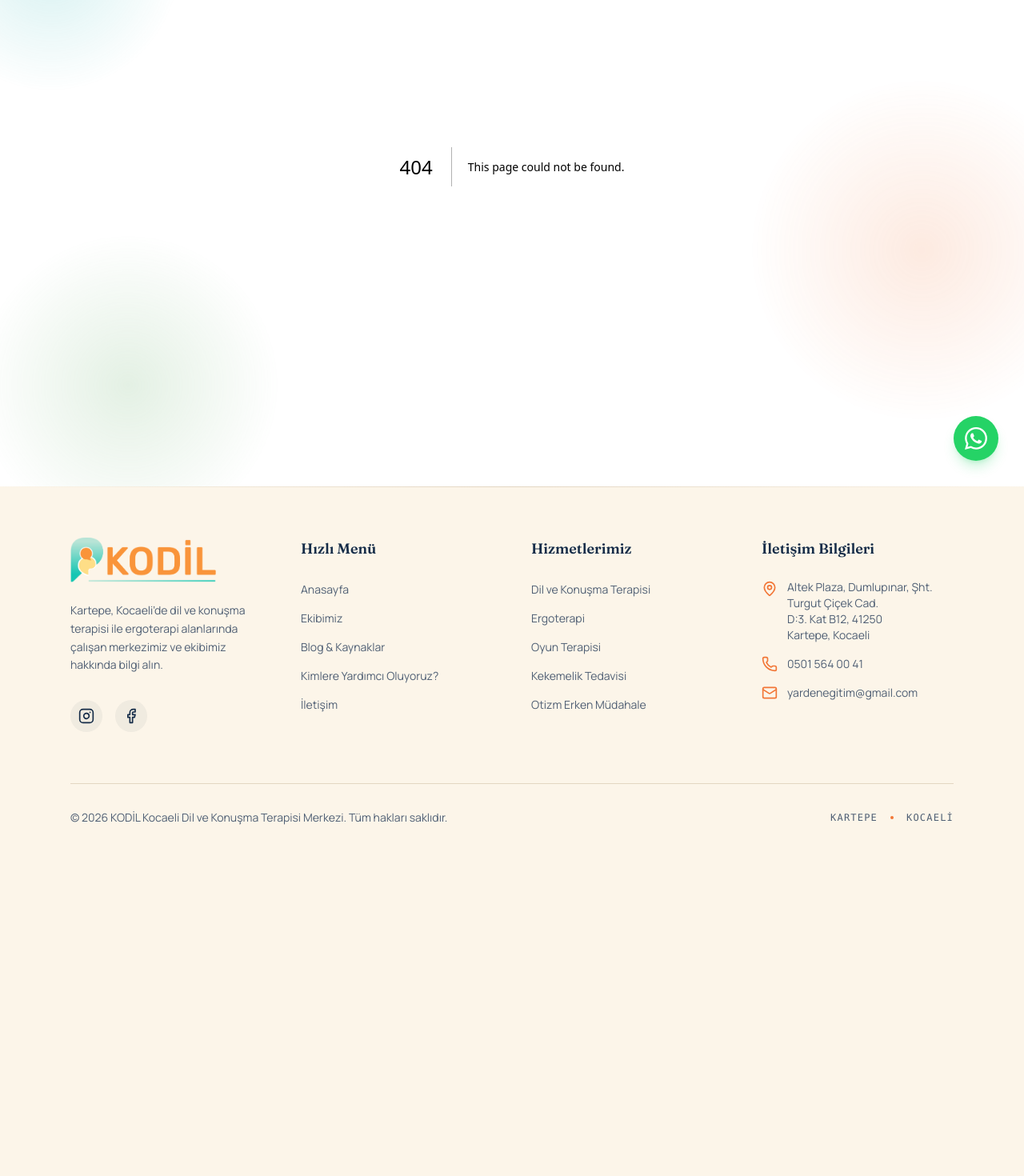
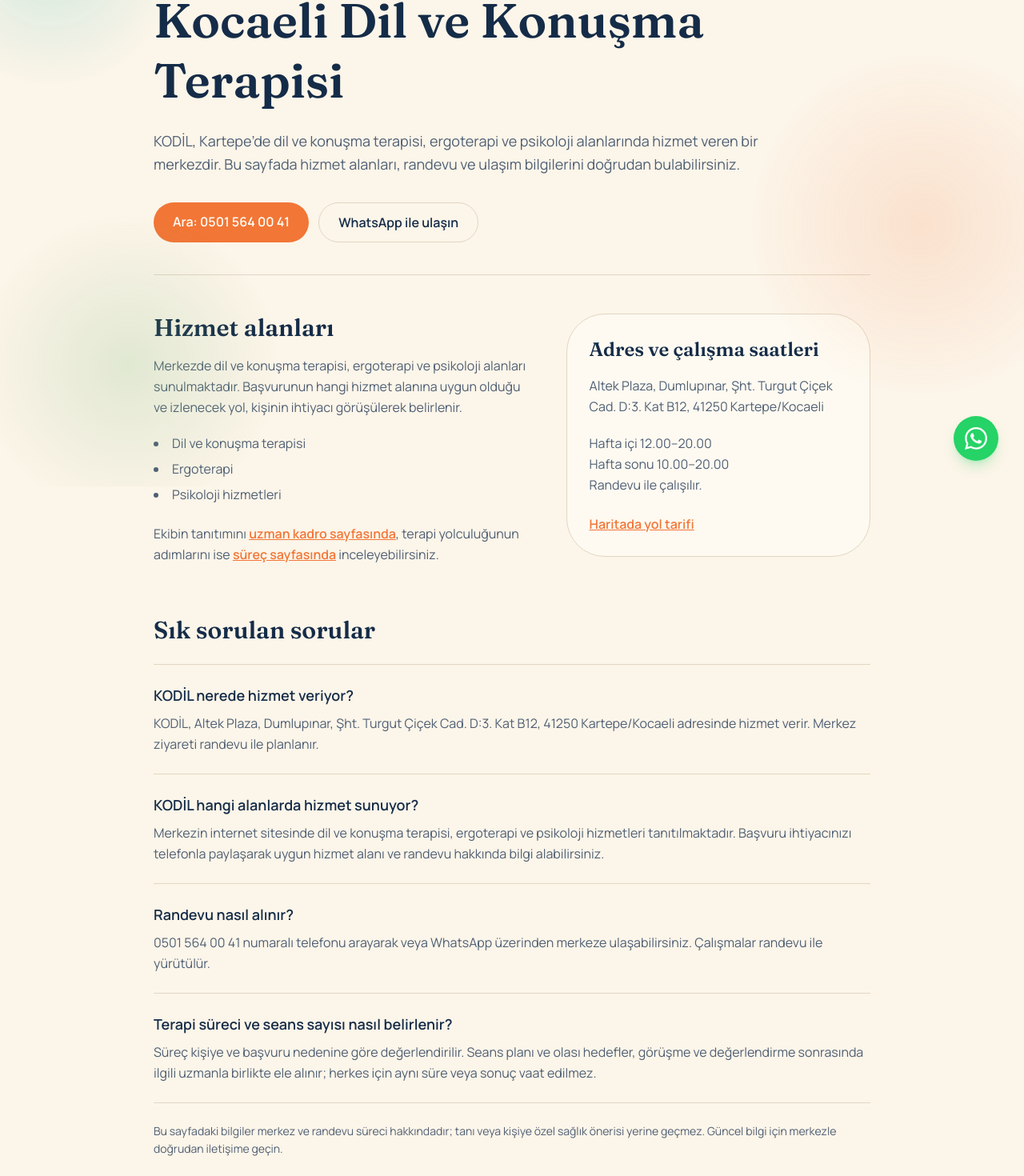
Before and after one commit to Rwin74/kodil, a Next.js app: page /kocaeli-dil-ve-konusma-terapisi in a window 1280 px wide. Before the commit this address had no page. Shown: the part 192-1662 px from the top of the page at 80% size. Before the commit the page ends 1288 px from the top, so only its background shows below. Built offline with nearby package versions, Linux system fonts and the light colour scheme.

Commit message:
Add AI-readable local service content

```diff
--- /dev/null
+++ b/app/kocaeli-dil-ve-konusma-terapisi/page.tsx
@@ -0,0 +1,117 @@
+import type { Metadata } from 'next'
+import Link from 'next/link'
+
+const address = 'Altek Plaza, Dumlupınar, Şht. Turgut Çiçek Cad. D:3. Kat B12, 41250 Kartepe/Kocaeli'
+
+export const metadata: Metadata = {
+  title: 'Kocaeli Dil ve Konuşma Terapisi | Kartepe',
+  description:
+    'KODİL’in Kartepe, Kocaeli’deki dil ve konuşma terapisi, ergoterapi ekibi, randevu süreci, çalışma saatleri ve açık adres bilgileri.',
+  alternates: { canonical: '/kocaeli-dil-ve-konusma-terapisi' },
+  openGraph: {
+    title: 'Kocaeli Dil ve Konuşma Terapisi | Kartepe - KODİL',
+    description: 'Kartepe’de KODİL’in hizmet alanları, randevu süreci ve iletişim bilgileri.',
+    url: 'https://kocaelidilvekonusma.com/kocaeli-dil-ve-konusma-terapisi',
+    type: 'article',
+  },
+}
+
+const faqs = [
+  {
+    question: 'KODİL nerede hizmet veriyor?',
+    answer: `KODİL, Altek Plaza, Dumlupınar, Şht. Turgut Çiçek Cad. D:3. Kat B12, 41250 Kartepe/Kocaeli adresinde hizmet verir. Merkez ziyareti randevu ile planlanır.`,
+  },
+  {
+    question: 'KODİL hangi alanlarda hizmet sunuyor?',
+    answer:
+      'Merkezin internet sitesinde dil ve konuşma terapisi, ergoterapi ve psikoloji hizmetleri tanıtılmaktadır. Başvuru ihtiyacınızı telefonla paylaşarak uygun hizmet alanı ve randevu hakkında bilgi alabilirsiniz.',
+  },
+  {
+    question: 'Randevu nasıl alınır?',
+    answer:
+      '0501 564 00 41 numaralı telefonu arayarak veya WhatsApp üzerinden merkeze ulaşabilirsiniz. Çalışmalar randevu ile yürütülür.',
+  },
+  {
+    question: 'Terapi süreci ve seans sayısı nasıl belirlenir?',
+    answer:
+      'Süreç kişiye ve başvuru nedenine göre değerlendirilir. Seans planı ve olası hedefler, görüşme ve değerlendirme sonrasında ilgili uzmanla birlikte ele alınır; herkes için aynı süre veya sonuç vaat edilmez.',
+  },
+]
+
+export default function KocaeliDilVeKonusmaTerapisiPage() {
+  return (
+    <main className="px-6 pb-20 pt-28 lg:pt-36">
+      <article className="mx-auto max-w-4xl">
+        <header className="mb-12 border-b border-border pb-10">
+          <p className="text-sm font-semibold uppercase tracking-[0.2em] text-primary">Kartepe · Kocaeli</p>
+          <h1 className="mt-4 font-serif text-4xl font-semibold leading-tight text-secondary sm:text-6xl">
+            Kocaeli Dil ve Konuşma Terapisi
+          </h1>
+          <p className="mt-6 max-w-3xl text-lg leading-relaxed text-muted-foreground">
+            KODİL, Kartepe’de dil ve konuşma terapisi, ergoterapi ve psikoloji alanlarında hizmet veren bir merkezdir.
+            Bu sayfada hizmet alanları, randevu ve ulaşım bilgilerini doğrudan bulabilirsiniz.
+          </p>
+          <div className="mt-8 flex flex-wrap gap-3">
+            <a className="rounded-full bg-primary px-6 py-3 font-semibold text-primary-foreground" href="tel:+905015640041">
+              Ara: 0501 564 00 41
+            </a>
+            <a className="rounded-full border border-border px-6 py-3 font-semibold text-secondary" href="https://wa.me/905015640041">
+              WhatsApp ile ulaşın
+            </a>
+          </div>
+        </header>
+
+        <div className="grid gap-10 md:grid-cols-[1fr_0.8fr]">
+          <section aria-labelledby="hizmetler">
+            <h2 id="hizmetler" className="font-serif text-3xl font-semibold text-secondary">Hizmet alanları</h2>
+            <p className="mt-4 leading-relaxed text-muted-foreground">
+              Merkezde dil ve konuşma terapisi, ergoterapi ve psikoloji alanları sunulmaktadır. Başvurunun hangi hizmet
+              alanına uygun olduğu ve izlenecek yol, kişinin ihtiyacı görüşülerek belirlenir.
+            </p>
+            <ul className="mt-5 list-inside list-disc space-y-2 text-muted-foreground">
+              <li>Dil ve konuşma terapisi</li>
+              <li>Ergoterapi</li>
+              <li>Psikoloji hizmetleri</li>
+            </ul>
+            <p className="mt-6 leading-relaxed text-muted-foreground">
+              Ekibin tanıtımını <Link className="font-semibold text-primary underline" href="/ekibimiz">uzman kadro sayfasında</Link>,
+              terapi yolculuğunun adımlarını ise <Link className="font-semibold text-primary underline" href="/terapi-yolculugu">süreç sayfasında</Link> inceleyebilirsiniz.
+            </p>
+          </section>
+
+          <aside className="h-fit rounded-3xl border border-border bg-card p-7">
+            <h2 className="font-serif text-2xl font-semibold text-secondary">Adres ve çalışma saatleri</h2>
+            <address className="mt-4 not-italic leading-relaxed text-muted-foreground">{address}</address>
+            <p className="mt-5 leading-relaxed text-muted-foreground">
+              Hafta içi 12.00–20.00<br />Hafta sonu 10.00–20.00<br />Randevu ile çalışılır.
+            </p>
+            <a
+              className="mt-6 inline-flex font-semibold text-primary underline"
+              href="https://maps.google.com/?q=Altek+Plaza,+Dumlupınar,+Şht.+Turgut+Çiçek+Cad.+Kartepe/Kocaeli"
+              target="_blank"
+              rel="noreferrer"
+            >
+              Haritada yol tarifi
+            </a>
+          </aside>
+        </div>
+
+        <section className="mt-16" aria-labelledby="sorular">
+          <h2 id="sorular" className="font-serif text-3xl font-semibold text-secondary">Sık sorulan sorular</h2>
+          <dl className="mt-6 divide-y divide-border border-y border-border">
+            {faqs.map(({ question, answer }) => (
+              <div className="py-6" key={question}>
+                <dt className="text-lg font-semibold text-secondary">{question}</dt>
+                <dd className="mt-2 leading-relaxed text-muted-foreground">{answer}</dd>
+              </div>
+            ))}
+          </dl>
+          <p className="mt-6 text-sm leading-relaxed text-muted-foreground">
+            Bu sayfadaki bilgiler merkez ve randevu süreci hakkındadır; tanı veya kişiye özel sağlık önerisi yerine geçmez.
+            Güncel bilgi için merkezle doğrudan iletişime geçin.
+          </p>
+        </section>
+      </article>
+    </main>
+  )
+}
--- a/app/robots.ts
+++ b/app/robots.ts
@@ -2,11 +2,11 @@ import { MetadataRoute } from 'next'
 
 export default function robots(): MetadataRoute.Robots {
   return {
-    rules: {
-      userAgent: '*',
-      allow: '/',
-      disallow: '/private/',
-    },
+    rules: [
+      { userAgent: '*', allow: '/', disallow: '/private/' },
+      { userAgent: 'OAI-SearchBot', allow: '/', disallow: '/private/' },
+      { userAgent: 'Google-Extended', allow: '/', disallow: '/private/' },
+    ],
     sitemap: 'https://kocaelidilvekonusma.com/sitemap.xml',
   }
 }
--- a/app/sitemap.ts
+++ b/app/sitemap.ts
@@ -7,6 +7,7 @@ export default function sitemap(): MetadataRoute.Sitemap {
 
   const staticRoutes = [
     '',
+    '/kocaeli-dil-ve-konusma-terapisi',
     '/kimlere-yardimci-oluyoruz',
     '/terapi-yolculugu',
     '/ekibimiz',
--- a/components/contact.tsx
+++ b/components/contact.tsx
@@ -82,7 +82,7 @@ export function Contact() {
     const message = formData.get('message')
 
     const body = `İsim: ${name}\nTelefon: ${phone}\nE-posta: ${email}\n\nMesaj:\n${message}`
-    window.location.href = `mailto:ceylanenes29@gmail.com?subject=Kodil İletişim Formu Mesajı&body=${encodeURIComponent(body)}`
+    window.location.href = `mailto:yardenegitim@gmail.com?subject=Kodil İletişim Formu Mesajı&body=${encodeURIComponent(body)}`
 
     setSent(true)
   }
--- a/components/site-footer.tsx
+++ b/components/site-footer.tsx
@@ -42,6 +42,7 @@ const FacebookIcon = ({ className }: { className?: string }) => (
 export function SiteFooter() {
   const quickLinks = [
     { label: "Anasayfa", href: "/" },
+    { label: "Kocaeli Dil ve Konuşma Terapisi", href: "/kocaeli-dil-ve-konusma-terapisi" },
     { label: "Ekibimiz", href: "/ekibimiz" },
     { label: "Blog & Kaynaklar", href: "/blog" },
     { label: "Kimlere Yardımcı Oluyoruz?", href: "/kimlere-yardimci-oluyoruz" },
```
Also changed, not shown: public/llms.txt (added).
